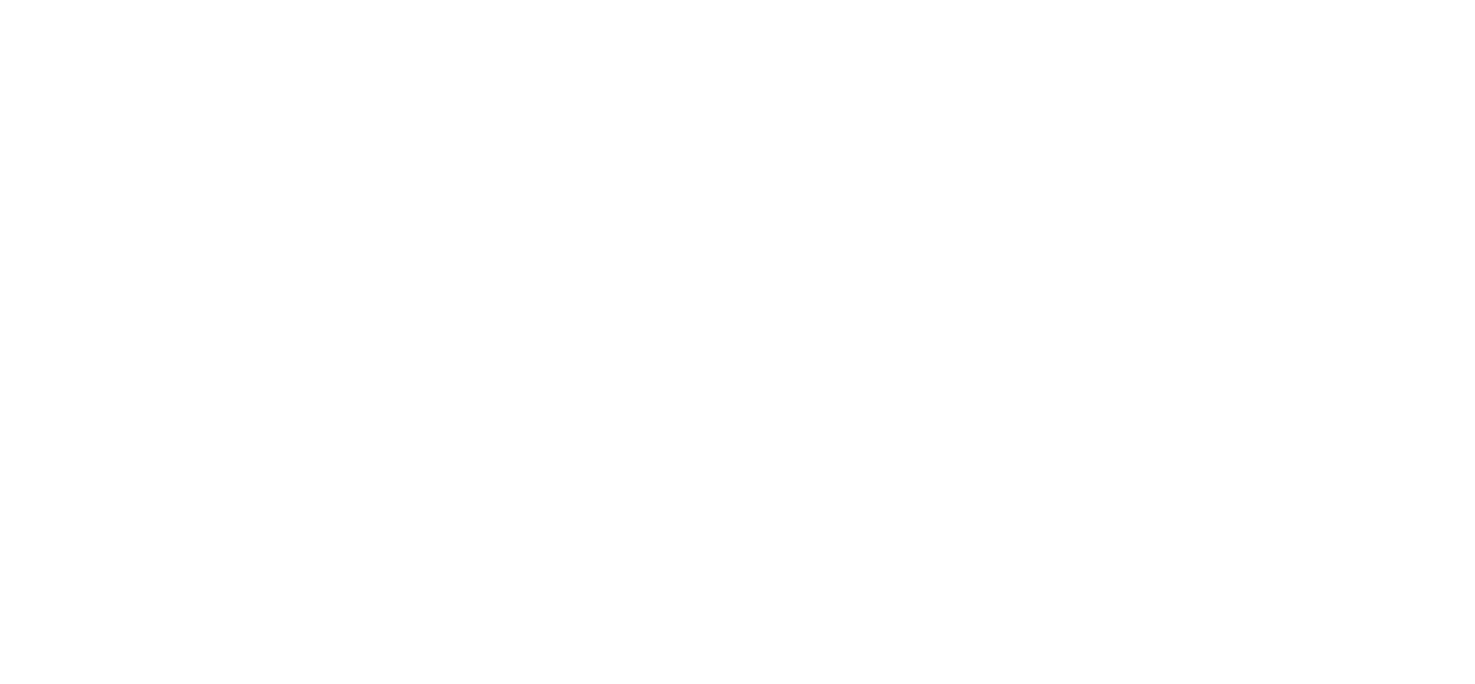
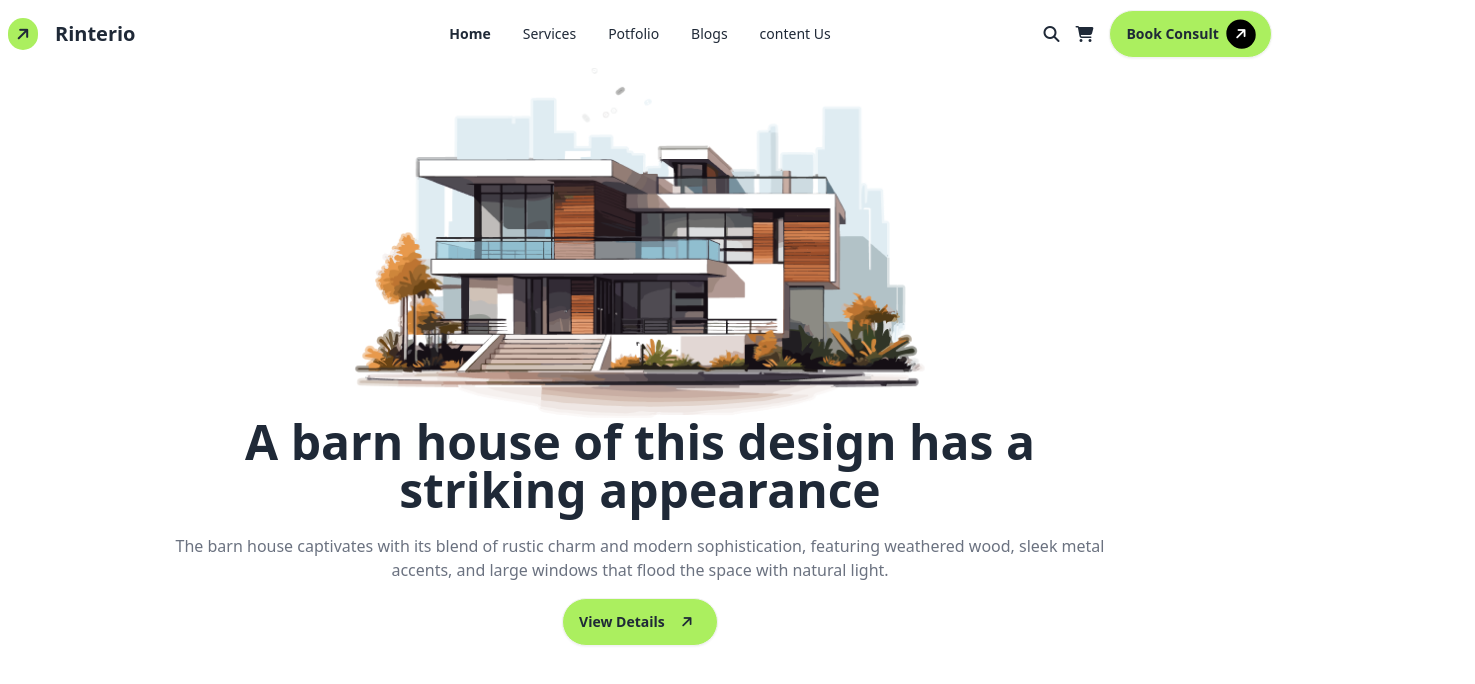
Before and after one commit to Liyanroy12/assignment-3, a plain HTML site: page index.html in a window 1280 px wide. Shown: the whole page, 1475 px wide, since content can reach past the window. Drawn offline with nearby package versions, Linux system fonts and the light colour scheme.

Commit message:
header section done

```diff
--- a/index.html
+++ b/index.html
@@ -13,7 +13,62 @@
 <body>
     <header class="container mx-auto">
         <!-- Nav is hear -->
+        <div class="navbar bg-base-100">
+            <div class="navbar-start flex gap-0">
+                <div class="bg-[#ABEF5F] rounded-2xl"><i class="fa-solid fa-arrow-right -rotate-45 p-2"></i></div>
+                <a class="btn btn-ghost text-xl">Rinterio</a>
+            </div>
+            <div class="navbar-center hidden lg:flex">
+                <ul class="menu menu-horizontal px-1">
+                    <li class="font-bold"><a>Home</a></li>
+                    <li><a>Services</a></li>
+                    <li><a>Potfolio</a></li>
+                    <li><a>Blogs</a></li>
+                    <li><a>content Us</a></li>
+                </ul>
+            </div>
+            <div class="navbar-end flex gap-4">
+                <div class="hidden md:block lg:block">
+                    <i class="fa-solid fa-magnifying-glass"></i>
+                </div>
+                <div class="hidden md:block lg:block">
+                    <i class="fa-solid fa-cart-shopping"></i>
+                </div>
+                <div class="hidden md:block lg:block">
+                    <a class="btn bg-[#ABEF5F] rounded-3xl font-bold">Book Consult<i class="fa-solid fa-arrow-right -rotate-45 p-2 bg-black rounded-2xl text-white"></i></a>
+                    <!-- <i class="fa-solid fa-arrow-right -rotate-45 p-2"></i> -->
+                </div>
+            </div>
+            <div class="dropdown">
+                <div tabindex="0" role="button" class="btn btn-ghost lg:hidden">
+                    <i class="fa-solid fa-bars"></i>
+                </div>
+                <ul tabindex="0"
+                    class="menu menu-sm dropdown-content bg-base-100 rounded-box z-[1] mt-3 w-52 p-0 shadow">
+                    <li class="font-bold"><a>Home</a></li>
+                    <li><a>Services</a></li>
+                    <li><a>Potfolio</a></li>
+                    <li><a>Blogs</a></li>
+                    <li><a>content Us</a></li>
+                </ul>
+            </div>
+        </div>
+        <!-- Banner -->
+         <div class="flex flex-col items-center">
+            <!-- Banner Image -->
+            <div class="">
+                <img src="./assets/banner.png" alt="">
+            </div>
+            <!-- Banner Content -->
+            <div>
+                <h1 class="text-4xl lg:text-5xl font-bold text-center mb-5">A barn house of this design has a <br>striking appearance</h1>
+                <p class="text-center text-gray-500">The barn house captivates with its blend of rustic charm and modern sophistication, featuring weathered wood, sleek metal <br> accents, and large windows that flood the space with natural light.</p>
+                <div class="justify-center flex items-center mt-4">
+                    <button class="btn bg-[#ABEF5F] rounded-3xl items-center font-bold">View Details<i class="fa-solid fa-arrow-right -rotate-45 p-2 bg-[#ABEF5F]"></i></button>
+                </div>
 
+            </div>
+         </div>
     </header>
     <main>
 
```
